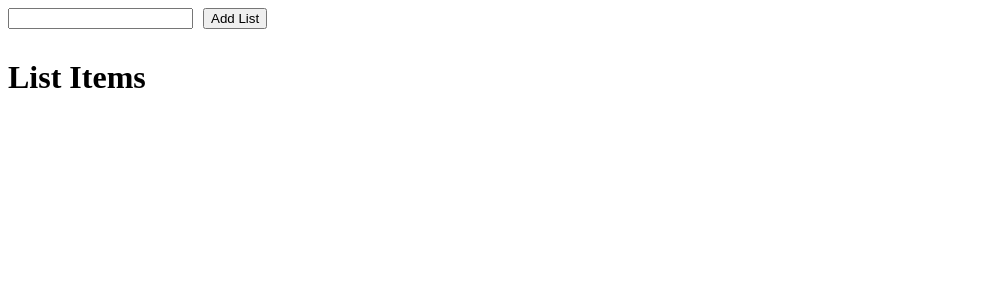
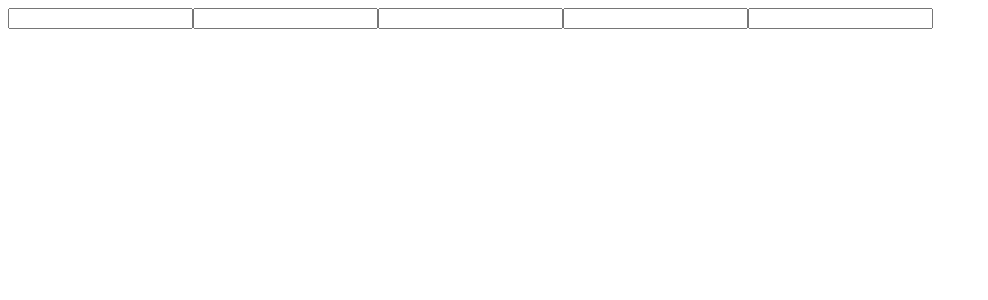
Before and after one commit to bhargavgopal-lanke/Interview-Preparation, a React (Create React App) app in the folder app/: page / in a window 1280 px wide. Shown: the top 300 px of the page, without its empty margins (0-988 px from the left). Built offline with nearby package versions, Linux system fonts and the light colour scheme.

Commit message:
OTp verication logic implementation. Avoiding numbers as of now.

```diff
--- /dev/null
+++ b/app/src/OTP_Verification/OtpVerfication.jsx
@@ -0,0 +1,33 @@
+import React, { useState } from "react";
+
+const OtpVerfication = () => {
+  const OTP_Fields = 5;
+
+  const [otp, setOtp] = useState(new Array(OTP_Fields).fill(""));
+
+  const handleChange = (e, index) => {
+    console.log(e.target.value);
+    let value = e.target.value;
+    if (isNaN(value)) return;
+    let newArr = [...otp];
+    newArr[index] = value;
+    setOtp(newArr);
+  };
+
+  return (
+    <div>
+      {otp.map((x, index) => {
+        return (
+          <input
+            type="text"
+            key={index}
+            value={x}
+            onChange={(e) => handleChange(e, index)}
+          />
+        );
+      })}
+    </div>
+  );
+};
+
+export default OtpVerfication;
--- a/app/src/index.js
+++ b/app/src/index.js
@@ -5,13 +5,15 @@ import './App.css';
 // import Pagination from "./Pagination/Pagination";
 import Search from "./AutoComplete_Search/search";
 import Todo from "./Todo_App/Todo";
+import OtpVerfication from "./OTP_Verification/OtpVerfication";
 
 const root = ReactDOM.createRoot(document.getElementById("root"));
 root.render(
   <React.StrictMode>
     {/* <Pagination /> */}
     {/* <Search /> */}
-    <Todo />
+    {/* <Todo /> */}
+    <OtpVerfication />
   </React.StrictMode>
 );
 
```
